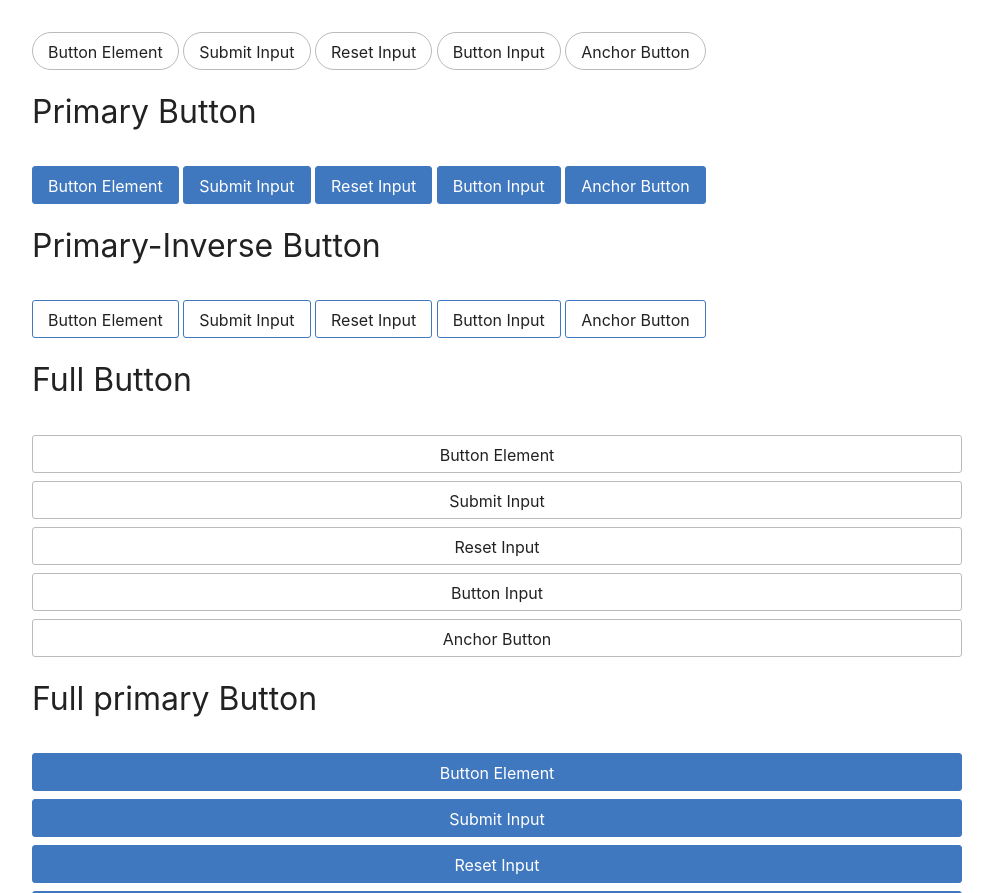
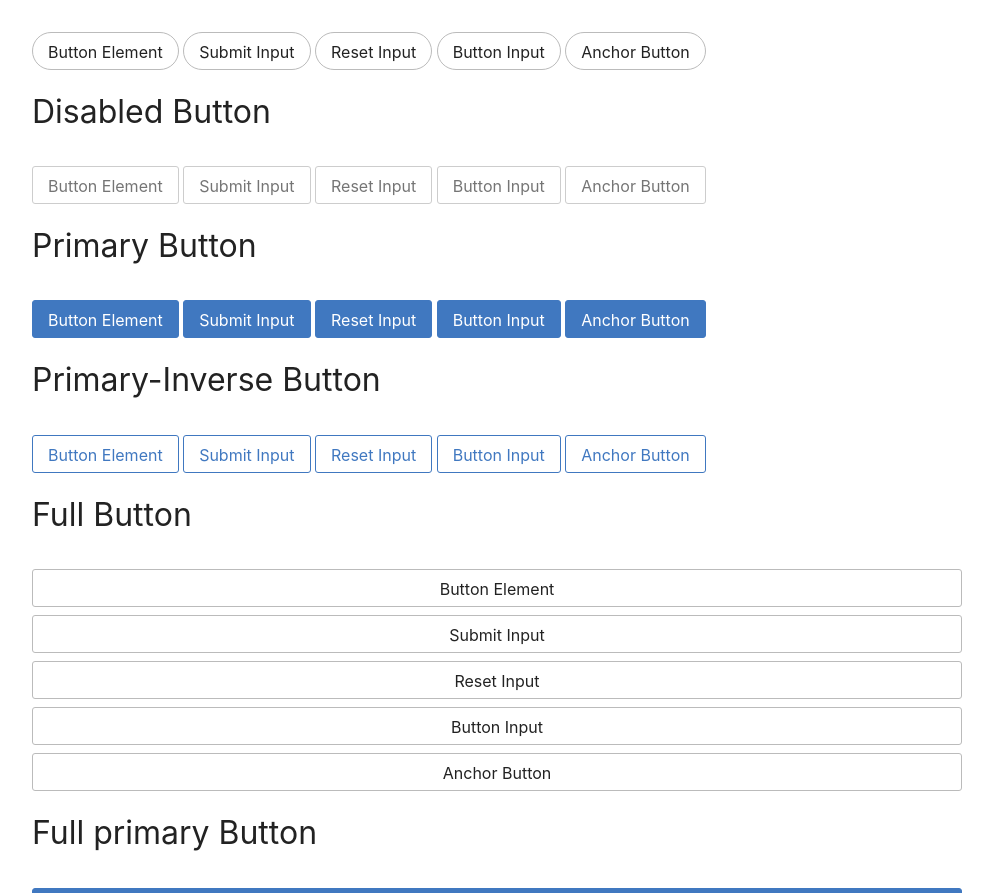
Before and after one commit to completejavascript/shiba-css, a website: page docs/index.html in a window 1280 px wide. Shown: the part 3723-4616 px from the top of the page, without its empty margins (143-1136 px from the left). Drawn offline with Linux system fonts and the light colour scheme.

Commit message:
add disable button and change style link hover

```diff
--- a/docs/contents/button.html
+++ b/docs/contents/button.html
@@ -30,6 +30,17 @@
     <input class="btn-round" type="reset" value="Reset Input" />
     <input class="btn-round" type="button" value="Button Input">
     <a class="btn btn-round">Anchor Button</a>
+  </div>
+</div>
+
+<h2>Disabled Button</h2>
+<div class="row">
+  <div class="col-xs-12">
+    <button class="btn-disable">Button Element</button>
+    <input class="btn-disable" type="submit" value="Submit Input" />
+    <input class="btn-disable" type="reset" value="Reset Input" />
+    <input class="btn-disable" type="button" value="Button Input">
+    <a class="btn btn-disable">Anchor Button</a>
   </div>
 </div>
 
--- a/src/scss/base/_primitive.scss
+++ b/src/scss/base/_primitive.scss
@@ -84,7 +84,6 @@ a {
   &:active,
   &:focus {
     color: $link-hover-color;
-    border-bottom: $link-hover-border;
   }
 }
 
--- a/src/scss/base/_variables.scss
+++ b/src/scss/base/_variables.scss
@@ -164,7 +164,6 @@ $mark-bg-color: $highlight-color !default;
 // Link
 $link-color: $primary-color !default;
 $link-hover-color: darken($link-color, 8%) !default;
-$link-hover-border: $border-size $border-style $primary-color !default;
 
 // Inline code
 $code-inline-bg-color: $code-bg-color !default;
@@ -236,11 +235,14 @@ $button-primary-bg-color: $primary-color !default;
 $button-primary-border-color: $primary-color !default;
 $button-primary-hover-bg-color: darken($button-primary-bg-color, 8%) !default;
 $button-primary-hover-border-color: darken($button-primary-bg-color, 8%) !default;
-$button-primary-inverse-text-color: $primary-text-color !default;
+$button-primary-inverse-text-color: $primary-color !default;
 $button-primary-inverse-border-color: $primary-color !default;
 $button-primary-inverse-hover-text-color: $background-color !default;
 $button-primary-inverse-hover-bg-color: $primary-color !default;
 $button-primary-inverse-hover-border-color: $primary-color !default;
+$button-disable-text-color: $secondary-text-color !default;
+$button-disable-bg-color: $background-color !default;
+$button-disable-border-color: $border-color !default;
 
 /* Form
 ––––––––––––––––––––––––––––––––––––––––––––––––––--------------------------- */
--- a/src/scss/components/_button.scss
+++ b/src/scss/components/_button.scss
@@ -11,6 +11,19 @@
 
   &-square {
     border-radius: 0 !important;
+  }
+
+  &-disable {
+    color: $button-disable-text-color !important;
+    background-color: $button-disable-bg-color !important;
+    border-color: $button-disable-border-color !important;
+
+    &:hover, &:focus {
+      cursor: default !important;
+      color: $button-disable-text-color !important;
+      background-color: $button-disable-bg-color !important;
+      border-color: $button-disable-border-color !important;
+    }
   }
 
   &-primary {
```
Also changed, not shown: docs/css/shiba.css, docs/css/shiba.min.css.
